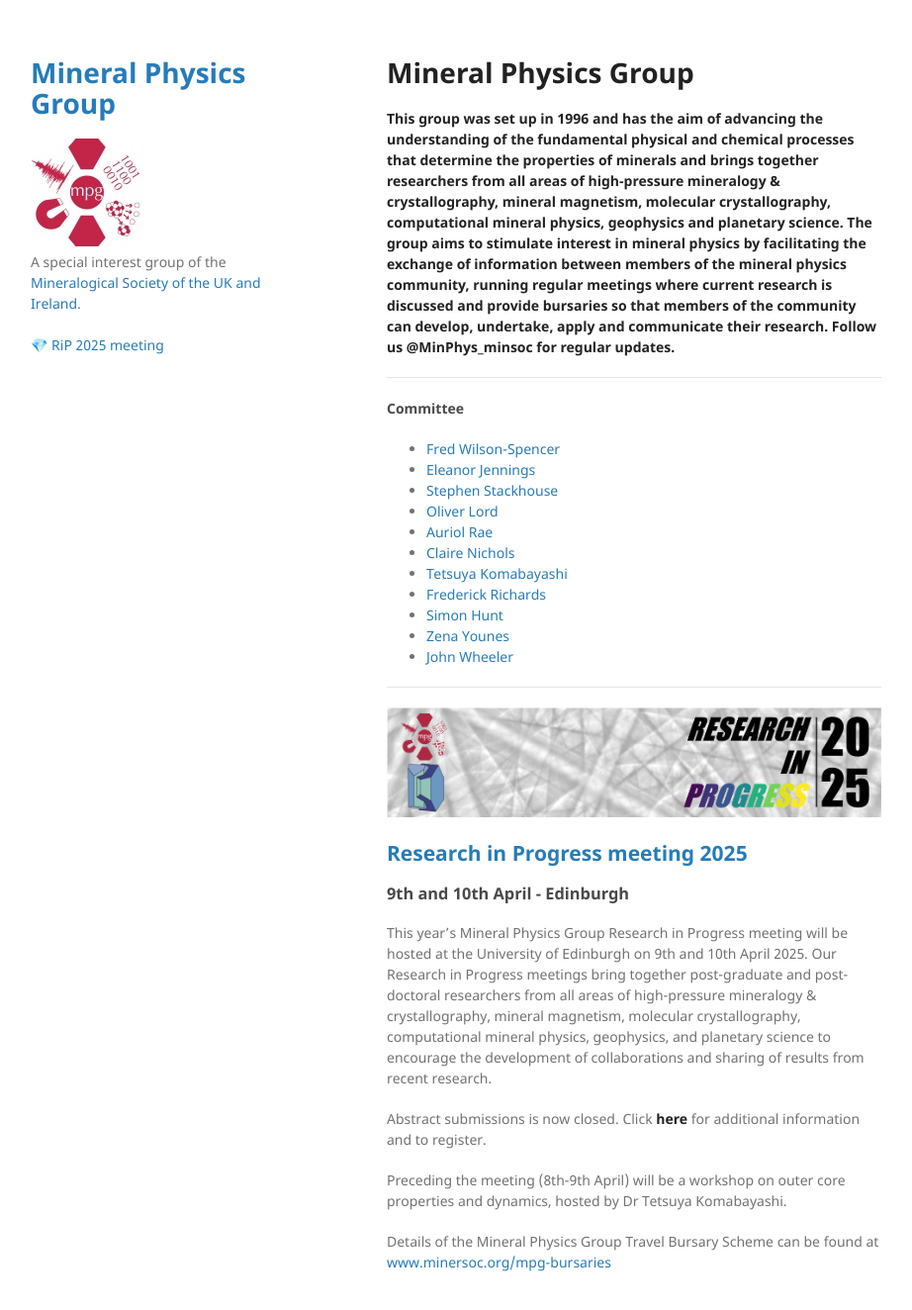
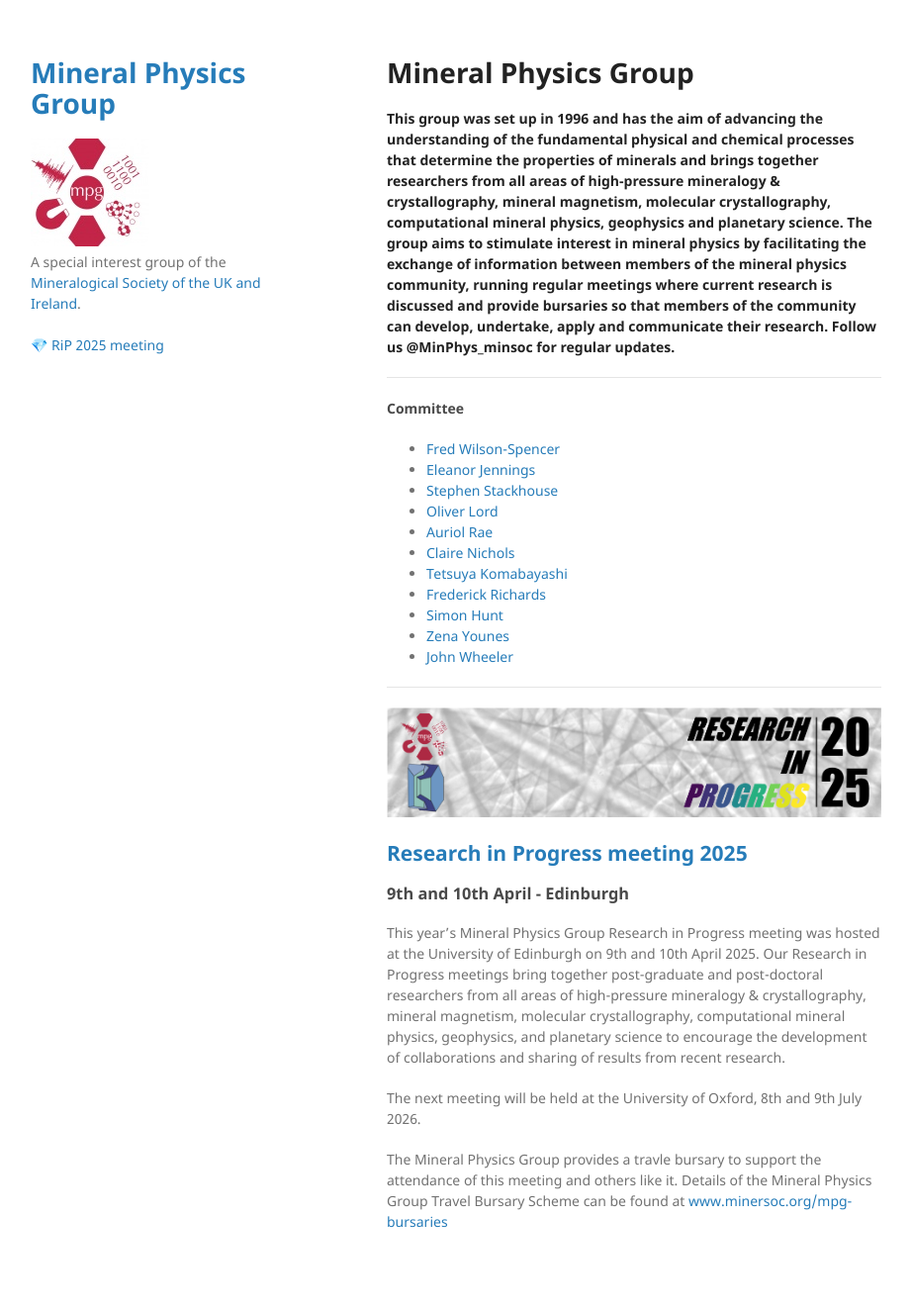
Before and after one commit to MinPhys/MinPhys.github.io, a Jekyll site: the page built from index.md, in a window 1280 px wide and 1356 px high. Shown: the top 1324 px of the window at 99% size, without its empty margins (179-1101 px from the left). Built offline with Jekyll 4.4.1, drawn with Linux system fonts in a browser that asks for light colours; our own code applies the rules of GitHub Pages for plain Markdown files.

Commit message:
Update index.md

```diff
--- a/index.md
+++ b/index.md
@@ -4,7 +4,7 @@
 
 # Mineral Physics Group
 
-**This group was set up in 1996 and has the aim of advancing the understanding of the fundamental physical and chemical processes that determine the properties of minerals and brings together researchers from all areas of high-pressure mineralogy & crystallography, mineral magnetism, molecular crystallography, computational mineral physics, geophysics and planetary science. The group aims to stimulate interest in mineral physics by facilitating the exchange of information between members of the mineral physics community, running regular meetings where current research is discussed and provide bursaries so that members of the community can develop, undertake, apply and communicate their research. Follow us @MinPhys_minsoc  for regular updates.**
+**This group was set up in 1996 and has the aim of advancing the understanding of the fundamental physical and chemical processes that determine the properties of minerals and brings together researchers from all areas of high-pressure mineralogy & crystallography, mineral magnetism, molecular crystallography, computational mineral physics, geophysics and planetary science. The group aims to stimulate interest in mineral physics by facilitating the exchange of information between members of the mineral physics community, running regular meetings where current research is discussed and provide bursaries so that members of the community can develop, undertake, apply and communicate their research. Follow us @MinPhys_minsoc for regular updates.**
 
 * * *
 
@@ -26,12 +26,10 @@
 ![banner](https://MinPhys.github.io/RiP_2025/assets/website_banner_RiP_25.png)
 ## [Research in Progress meeting 2025](./RiP_2025/RiP_2025.html)
 ### 9th and 10th April - Edinburgh
-This year's Mineral Physics Group Research in Progress meeting will be hosted at the University of Edinburgh on 9th and 10th April 2025.
+This year's Mineral Physics Group Research in Progress meeting was hosted at the University of Edinburgh on 9th and 10th April 2025.
 Our Research in Progress meetings bring together post-graduate and post-doctoral researchers from all areas of high-pressure mineralogy & crystallography, mineral magnetism, molecular crystallography, computational mineral physics, geophysics, and planetary science to encourage the development of collaborations and sharing of results from recent research.
 
-Abstract submissions is now closed.
-Click [__here__](./RiP_2025/RiP_2025.html) for additional information and to register.
+The next meeting will be held at the University of Oxford, 8th and 9th July 2026.
 
-Preceding the meeting (8th-9th April) will be a workshop on outer core properties and dynamics, hosted by Dr Tetsuya Komabayashi.
-
+The Mineral Physics Group provides a travle bursary to support the attendance of this meeting and others like it.
 Details of the Mineral Physics Group Travel Bursary Scheme can be found at <a href="https://www.minersoc.org/mpg-bursaries.html">  www.minersoc.org/mpg-bursaries</a>
```
